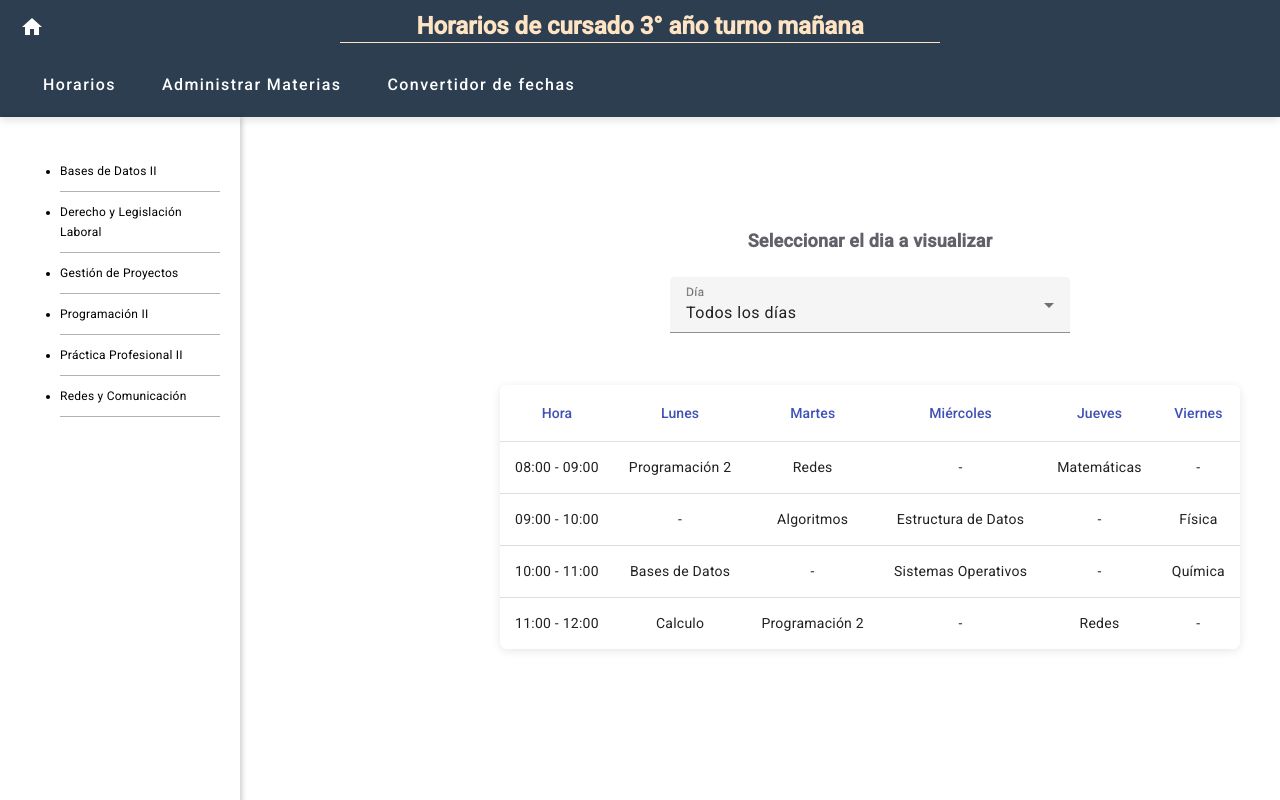
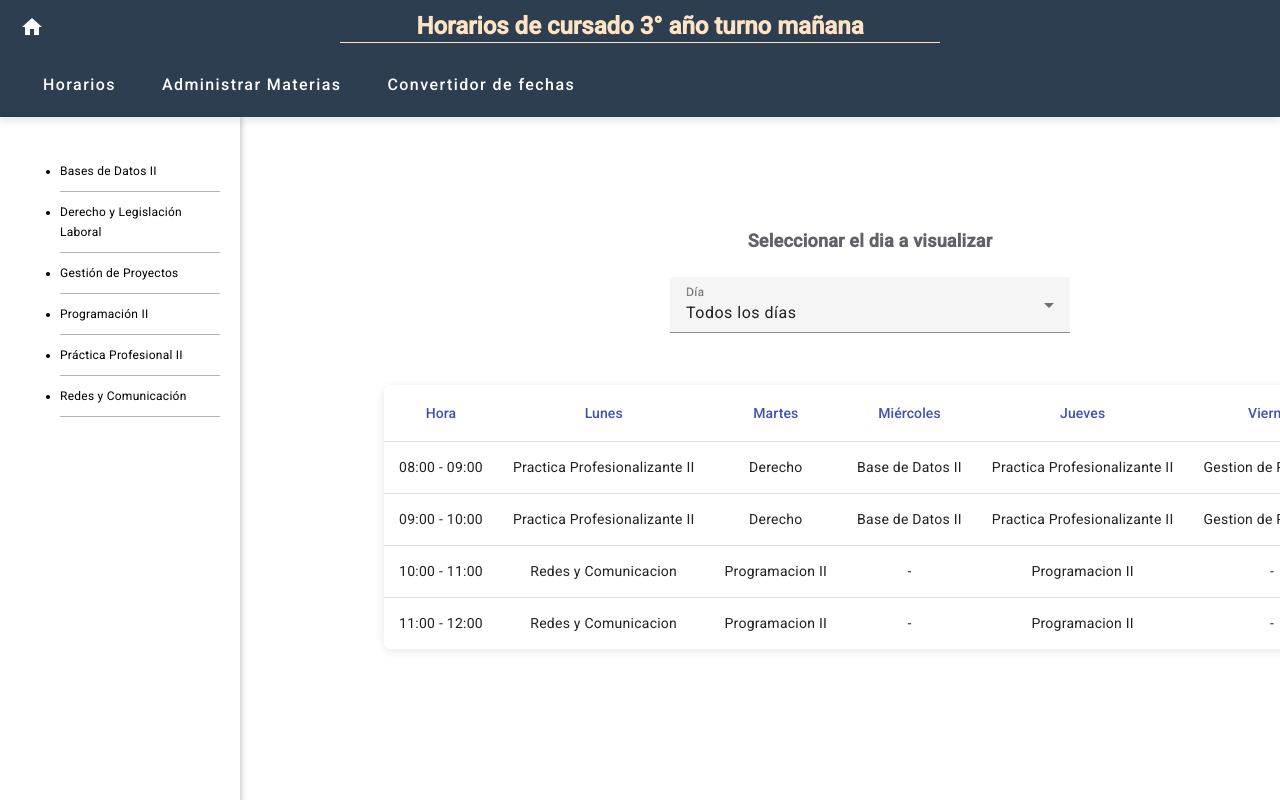
Before and after one commit to alejocastelnovo/programacion2, an Angular app: page /horarios in a window 1280 px wide. Shown: the top 800 px of the page. Built offline with nearby package versions, Linux system fonts and the light colour scheme.

Commit message:
Datos de la tabla

```diff
--- a/src/app/horarios.service.ts
+++ b/src/app/horarios.service.ts
@@ -14,10 +14,10 @@ export interface Horario {
 })
 export class HorariosService {
   private horariosMaterias: Horario[] = [
-    { hora: '08:00 - 09:00', lunes: 'Programación 2', martes: 'Redes', miercoles: '', jueves: 'Matemáticas', viernes: '' },
-    { hora: '09:00 - 10:00', lunes: '', martes: 'Algoritmos', miercoles: 'Estructura de Datos', jueves: '', viernes: 'Física' },
-    { hora: '10:00 - 11:00', lunes: 'Bases de Datos', martes: '', miercoles: 'Sistemas Operativos', jueves: '', viernes: 'Química' },
-    { hora: '11:00 - 12:00', lunes: 'Calculo', martes: 'Programación 2', miercoles: '', jueves: 'Redes', viernes: '' },
+    { hora: '08:00 - 09:00', lunes: 'Practica Profesionalizante II', martes: 'Derecho', miercoles: 'Base de Datos II', jueves: 'Practica Profesionalizante II', viernes: 'Gestion de Proyectos' },
+    { hora: '09:00 - 10:00', lunes: 'Practica Profesionalizante II', martes: 'Derecho', miercoles: 'Base de Datos II', jueves: 'Practica Profesionalizante II', viernes: 'Gestion de Proyectos' },
+    { hora: '10:00 - 11:00', lunes: 'Redes y Comunicacion', martes: 'Programacion II', miercoles: '', jueves: 'Programacion II', viernes: '' },
+    { hora: '11:00 - 12:00', lunes: 'Redes y Comunicacion', martes: 'Programacion II', miercoles: '', jueves: 'Programacion II', viernes: '' },
   ];
 
   obtenerHorarios(dia?: string): Horario[] {
```
